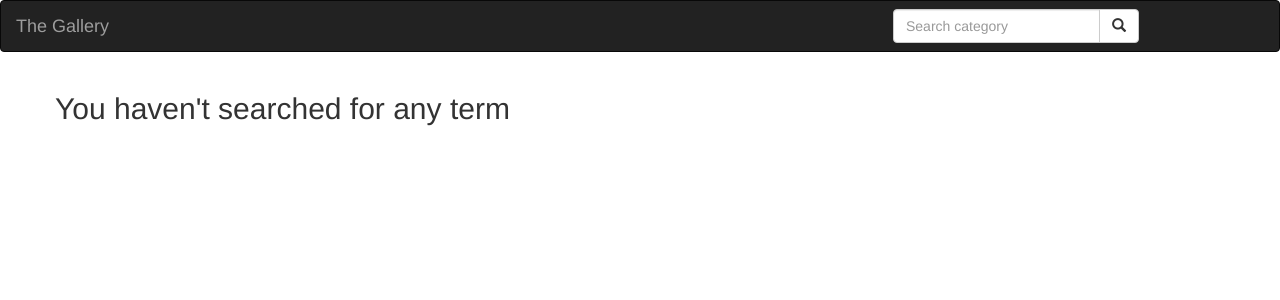
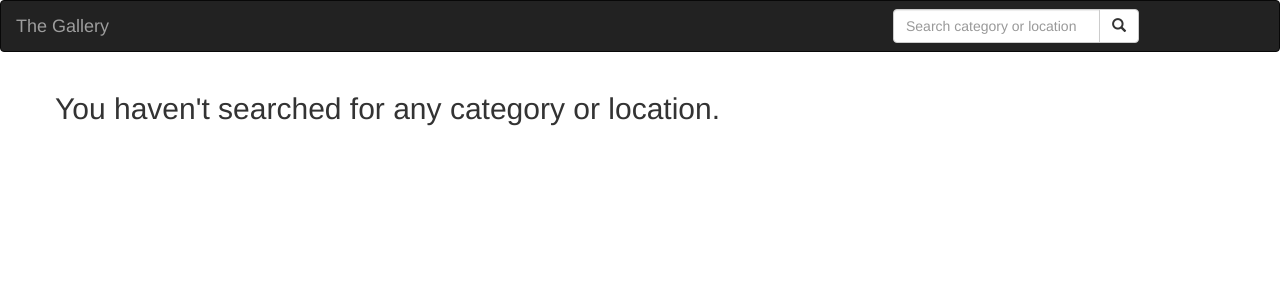
Before and after one commit to fevenMwoldu/MyGallery, a Django app: page /search/ in a window 1280 px wide. Shown: the top 300 px of the page. Run offline with Django 3.2, Linux system fonts and the light colour scheme; some libraries are stand-ins or nearby versions.

Commit message:
+ Implemented search by location + Implemented image link display, todo: copy to clipboard

```diff
--- a/photos/models.py
+++ b/photos/models.py
@@ -1,5 +1,5 @@
 from django.db import models
-
+from django.db.models import Q
 # Create your models here.
 
 class Location(models.Model):
@@ -34,6 +34,6 @@ class Image(models.Model):
         self.save()
 
     @classmethod
-    def search_by_category(cls,search_term):
-        pics = cls.objects.filter(category__Cat_name__icontains=search_term)
+    def search_by_category_or_location(cls,search_term):
+        pics = cls.objects.filter(Q(category__Cat_name__icontains=search_term)|Q(location__Loc_name__icontains=search_term))
         return pics
--- a/photos/templates/all-photos/search.html
+++ b/photos/templates/all-photos/search.html
@@ -3,7 +3,7 @@
 
     <div class="row">
         {% if photos %}
-        <h2>Found {{ photos|length }} photos of {{category_name}}</h2>
+        <h2>Found {{ photos|length }} photos of {{search_term}}</h2>
         {% else %}
         <h2> {{message}}</h2>
         {% endif %}
--- a/photos/templates/index.html
+++ b/photos/templates/index.html
@@ -16,6 +16,7 @@
         <!--Display images  -->
         <div class="col-xs-6 col-sm-6 col-md-6 col-lg-6">
             <img src="{{photo.image.url}}" class="img-responsive" alt="Image" data-toggle="modal" data-target="#photo_detail_{{ photo.id }}">
+            <p>http://127.0.0.1:5000{{photo.image.url}}</p>
         </div>
 
         <div class="modal fade" id="photo_detail_{{ photo.id }}" tabindex="-1" role="dialog" aria-labelledby="exampleModalCenterTitle" aria-hidden="true">
@@ -40,4 +41,5 @@
 
         {% endfor %}
     </div>
+
     {% endblock %}
--- a/photos/templates/navbar.html
+++ b/photos/templates/navbar.html
@@ -19,7 +19,7 @@
                 <form class="navbar-form" role="search" action="{% url 'search_results' %}">
 
                     <div class="input-group">
-                        <input type="text" class="form-control" placeholder="Search category" name="category">
+                        <input type="text" class="form-control" placeholder="Search category or location" name="search_term">
                         <div class="input-group-btn">
                             <button class="btn btn-default" type="submit"><i
                                           class="glyphicon glyphicon-search"></i></button>
--- a/photos/views.py
+++ b/photos/views.py
@@ -8,19 +8,19 @@ def welcome(request):
     return render(request, 'index.html',{"photos": photos})
 
 
-# GET /search/?category=city
+# GET /search/?search_term=city
 def search_results(request):
 
-    if 'category' in request.GET and request.GET["category"]:
-        category_name = request.GET.get("category")
-        photos = Image.search_by_category(category_name)
+    if 'search_term' in request.GET and request.GET["search_term"]:
+        search_term = request.GET.get("search_term")
+        photos = Image.search_by_category_or_location(search_term)
 
         if len(photos) > 0:
-            return render(request, 'all-photos/search.html',{"category_name": category_name, "photos": photos})
+            return render(request, 'all-photos/search.html',{"search_term": search_term, "photos": photos})
         else:
-            message = "No photos found for category " + category_name
+            message = "No photos found for category or location of " + search_term
             return render(request, 'all-photos/search.html',{"message":message})
 
     else:
-        message = "You haven't searched for any term"
+        message = "You haven't searched for any category or location."
         return render(request, 'all-photos/search.html',{"message":message})
```
